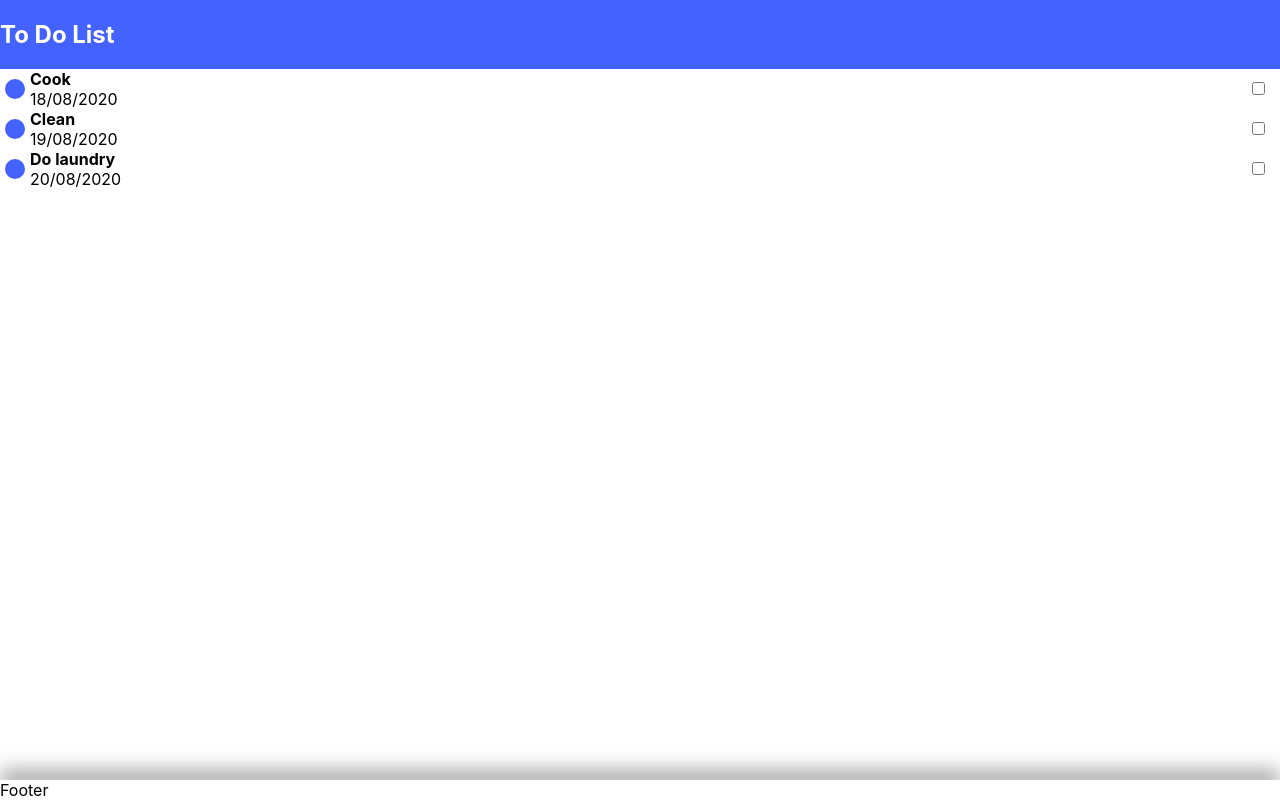
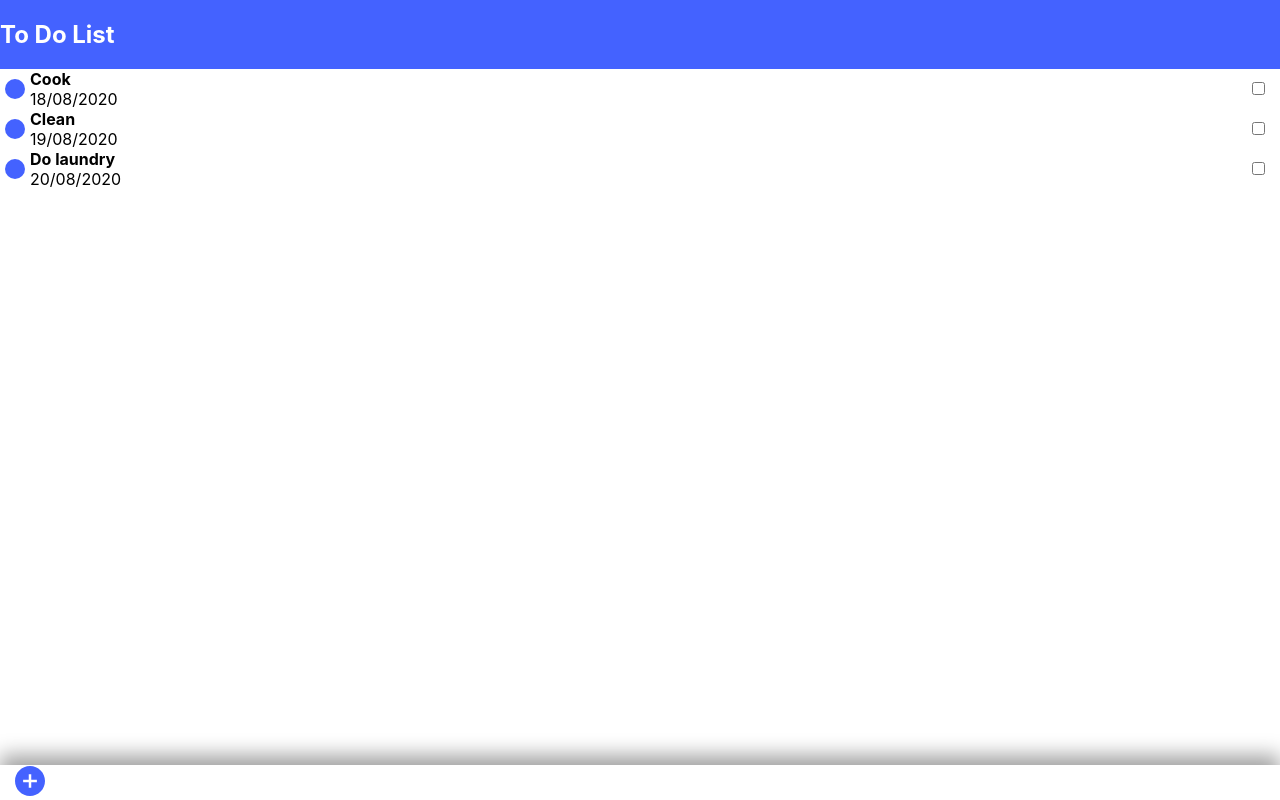
Before and after one commit to JonasImm/todolist, a React (Create React App) app: page / in a window 1280 px wide. Built offline with nearby package versions, Linux system fonts and the light colour scheme; data requests are answered from the project's data file.

Commit message:
Add Create button and small styling

```diff
--- a/src/App.js
+++ b/src/App.js
@@ -6,6 +6,7 @@ import ListItemIcon from "./components/ListItemIcon";
 import ListItemText from "./components/ListItemText";
 import ListItemCheck from "./components/ListItemCheck";
 import { getTodos } from "./api/todos";
+import ButtonPlus from "./components/ButtonPlus";
 
 function App() {
   const [todos, setTodos] = useState(null);
@@ -36,7 +37,9 @@ function App() {
           ))}
         </List>
       </main>
-      <footer className="app__footer">Footer</footer>
+      <footer className="app__footer">
+        <ButtonPlus />
+      </footer>
     </div>
   );
 }
--- /dev/null
+++ b/src/components/ButtonPlus.css
@@ -0,0 +1,4 @@
+.button {
+  background: none;
+  border: none;
+}
--- /dev/null
+++ b/src/components/ButtonPlus.js
@@ -0,0 +1,13 @@
+import React from "react";
+import buttonSrc from "../assets/add_button.svg";
+import "./ButtonPlus.css";
+
+const ButtonPlus = () => {
+  return (
+    <button className="button">
+      <img src={buttonSrc} alt="Button" />
+    </button>
+  );
+};
+
+export default ButtonPlus;
```
Also changed, not shown: src/assets/add_button.svg (added).
